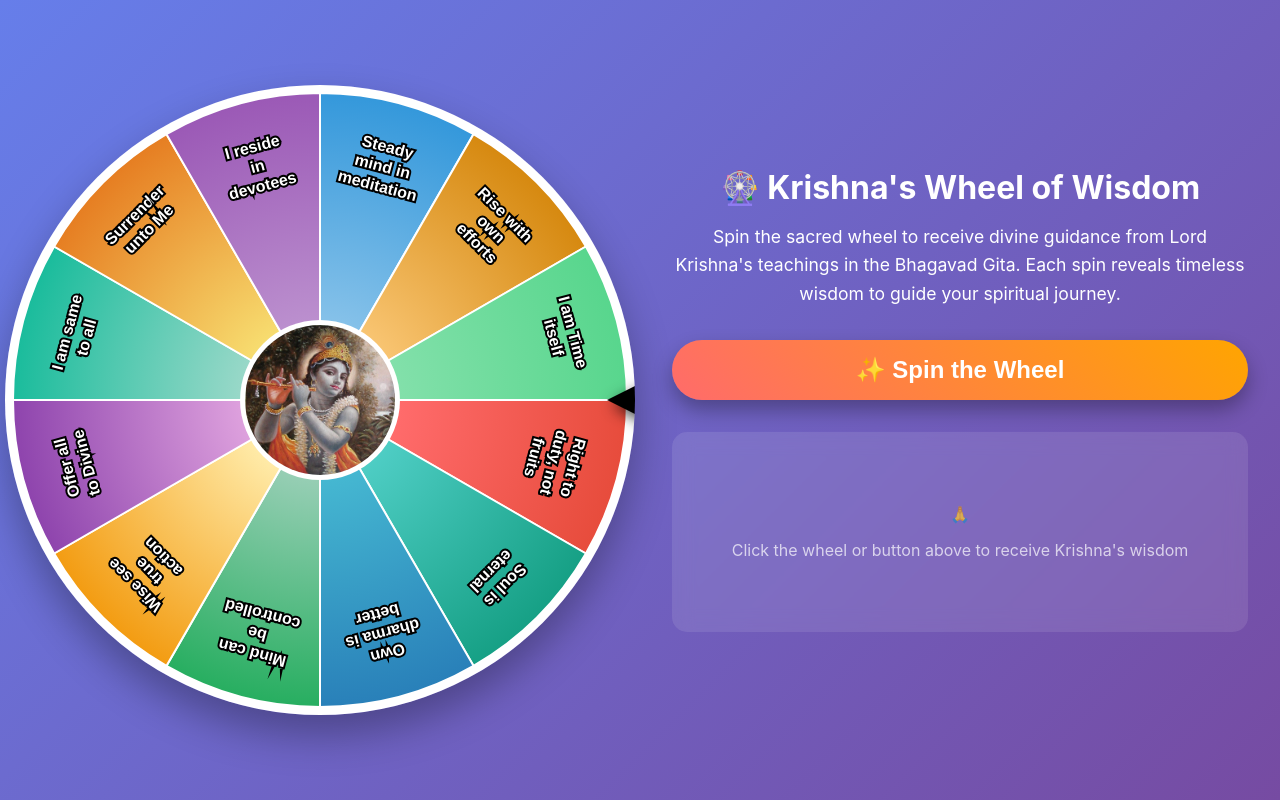
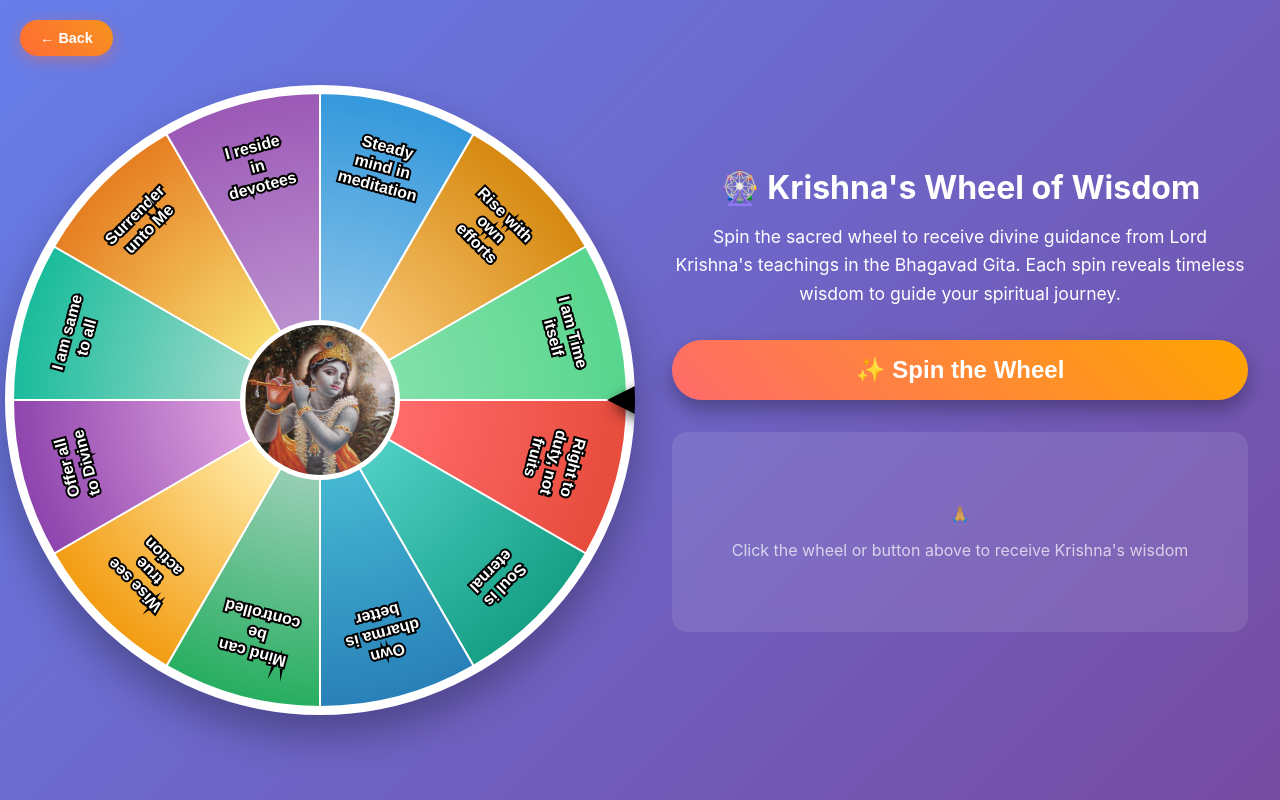
Before and after one commit to ShivamTiwar2408/janmashtami-games, a React (Create React App) app: page / in a window 1280 px wide. Both pictures are taken after a click on the element 338 px from the left and 859 px from the top of the page. Built offline with nearby package versions, Linux system fonts and the light colour scheme.

Commit message:
Add back button to Krishna Wheel Game with consistent styling

```diff
--- a/src/games/KrishnaWheelGame.css
+++ b/src/games/KrishnaWheelGame.css
@@ -2,6 +2,31 @@
   display: flex;
   height: 100vh;
   background: linear-gradient(135deg, #667eea 0%, #764ba2 100%);
+  position: relative;
+}
+
+.back-btn-corner {
+  position: absolute;
+  top: 20px;
+  left: 20px;
+  background: rgba(255, 255, 255, 0.2);
+  border: 2px solid rgba(255, 255, 255, 0.3);
+  color: white;
+  padding: 10px 20px;
+  border-radius: 25px;
+  cursor: pointer;
+  font-size: 16px;
+  font-weight: bold;
+  backdrop-filter: blur(10px);
+  transition: all 0.3s ease;
+  z-index: 10;
+}
+
+.back-btn-corner:hover {
+  background: rgba(255, 255, 255, 0.3);
+  border-color: rgba(255, 255, 255, 0.5);
+  transform: translateY(-2px);
+  box-shadow: 0 5px 15px rgba(0, 0, 0, 0.2);
 }
 
 .wheel-section {
--- a/src/games/KrishnaWheelGame.tsx
+++ b/src/games/KrishnaWheelGame.tsx
@@ -359,6 +359,7 @@ const KrishnaWheelGame: React.FC<KrishnaWheelGameProps> = ({ onBack }) => {
 
   return (
     <div className="krishna-wheel-container">
+      <button onClick={onBack} className="back-btn-corner">← Back</button>
       <div className="wheel-section">
         <canvas ref={canvasRef} className="wheel-canvas" onClick={spin} />
       </div>
```
